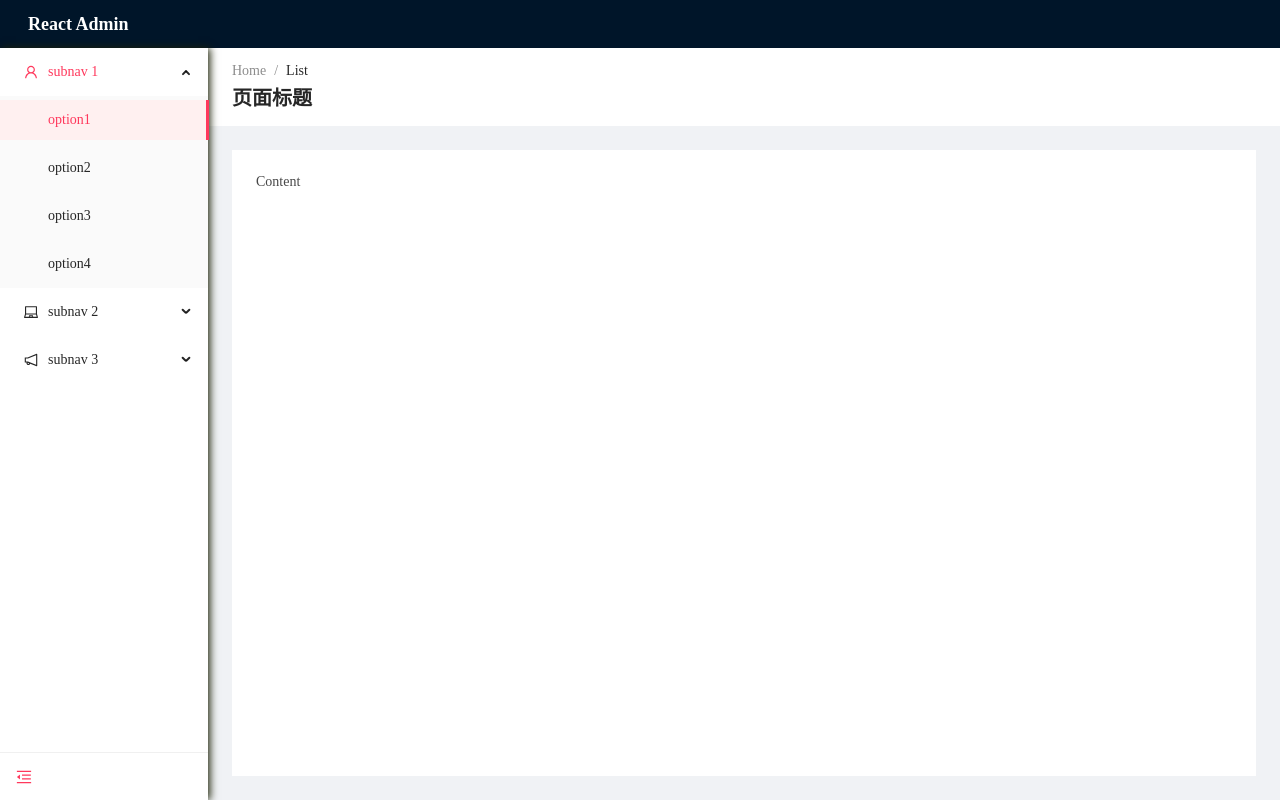
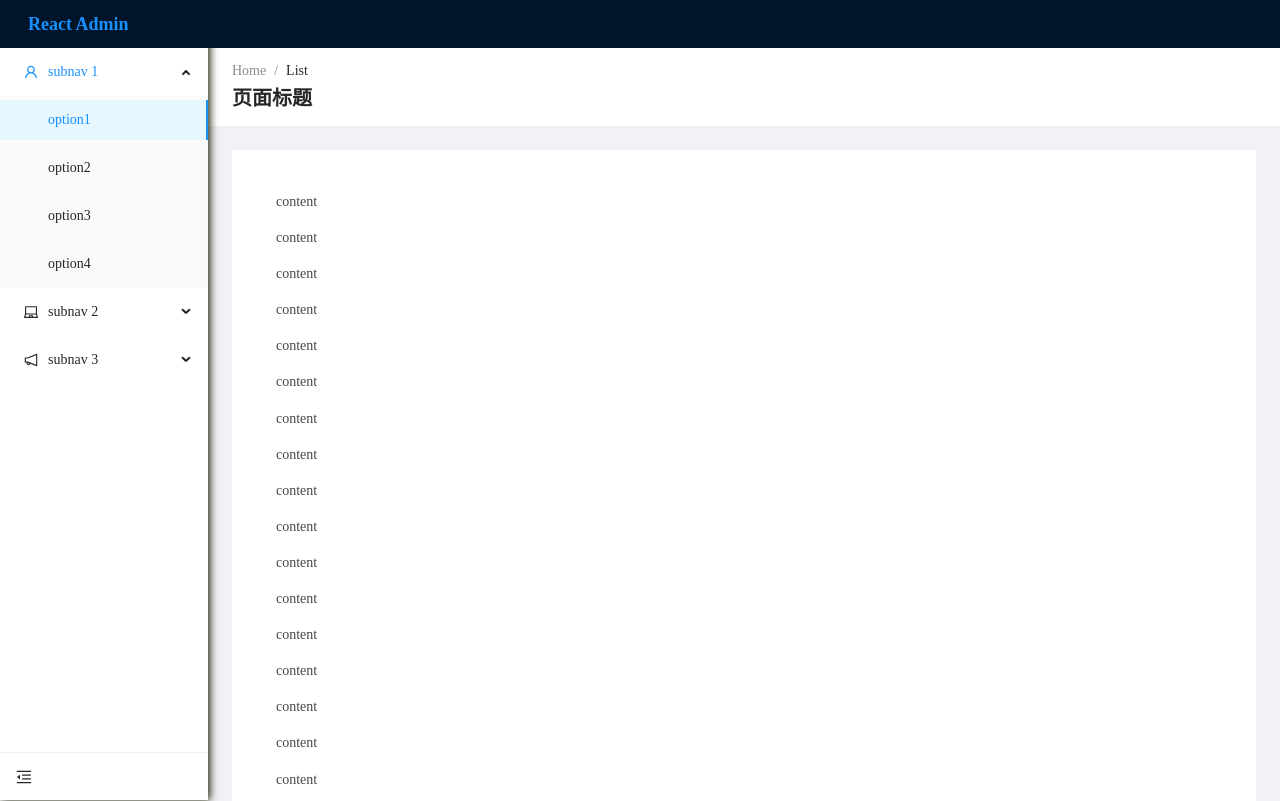
Before and after one commit to vangleer/react-admin, a React (Create React App) app: page /#/home in a window 1280 px wide. Shown: the top 801 px of the page. Built offline with nearby package versions, Linux system fonts and the light colour scheme.

Commit message:
chore: layout

```diff
--- a/src/components/layout/index.less
+++ b/src/components/layout/index.less
@@ -1,9 +1,12 @@
 .ra-layout {
-  --ra-sider-fold-width: 48px;
   height: 100%;
   .ra-layout-header {
+    z-index: 101;
+    position: fixed;
+    top: 0;
     display: flex;
     align-items: center;
+    width: 100%;
     height: 48px;
     padding: 0 16px;
     .ra-header-logo {
@@ -17,8 +20,24 @@
       }
     }
   }
-  .ant-layout-sider {
+  .ra-layout-sider {
+    position: fixed;
+    top: 0;
+    left: 0;
+    z-index: 100;
+    height: 100%;
+    overflow: auto;
+    overflow-x: hidden;
     box-shadow: 2px 0 8px 0 rgb(29 35 41 / 5%);
+    .ant-layout-sider-trigger {
+      border-top: 1px solid rgba(0,0,0,.06);
+      text-align: left;
+    }
+  }
+  .ra-layout-sider-ghost {
+    width: 208px;
+    overflow: hidden;
+    transition: background-color 0.3s ease 0s, width 0.3s ease 0s, width 0.3s cubic-bezier(0.645, 0.045, 0.355, 1) 0s;
   }
   .ra-layout-breadcrumb {
     background-color: #fff;
@@ -57,12 +76,5 @@
       }
     }
   }
-  .ant-layout-sider-trigger {
-    border-top: 1px solid rgba(0,0,0,.06);
-    text-align: left;
-    .ant-btn-link {
-      width: var(--ra-sider-fold-width);
-      height: var(--ra-sider-fold-width);
-    }
-  }
+
 }
--- a/src/components/layout/index.tsx
+++ b/src/components/layout/index.tsx
@@ -3,7 +3,6 @@ import { Breadcrumb, Layout, Menu, Button } from 'antd';
 import React, { useState } from 'react';
 import './index.less'
 const { Header, Content, Sider } = Layout;
-
 const items2 = [UserOutlined, LaptopOutlined, NotificationOutlined].map((icon, index) => {
   const key = String(index + 1);
   return {
@@ -23,14 +22,18 @@ const items2 = [UserOutlined, LaptopOutlined, NotificationOutlined].map((icon, i
 const AppLayout = () => {
   const [collapsed, setCollapsed] = useState(false);
   return (
-    <div className='ra-layout ra-layout-mix'>
+    <div className='ra-layout'>
       <Layout style={{ minHeight: '100vh' }}>
+        <Header style={{ height: 48, lineHeight: 48, background: 'transparent' }}>
+        </Header>
         <Header className="ra-layout-header">
           <a className='ra-header-logo' href="/">
             <h1>React Admin</h1>
           </a>
+
         </Header>
         <Layout>
+          <div style={{ width: collapsed ? 48 : 208 }} className='ra-layout-sider-ghost'></div>
           <Sider
             collapsible
             collapsed={collapsed}
@@ -39,7 +42,7 @@ const AppLayout = () => {
             theme="light"
             width={208}
             className="ra-layout-sider"
-            trigger={<Button type="link" icon={collapsed ? <MenuUnfoldOutlined /> : <MenuFoldOutlined />} />}
+            trigger={<Button style={{ width: 48, height: 48 }} type={collapsed ? 'link' : 'text'} icon={collapsed ? <MenuUnfoldOutlined /> : <MenuFoldOutlined />} />}
           >
             <Menu
               mode="inline"
@@ -48,6 +51,7 @@ const AppLayout = () => {
               style={{
                 height: '100%',
                 borderRight: 0,
+                paddingTop: 48
               }}
               items={items2}
             />
@@ -67,7 +71,12 @@ const AppLayout = () => {
             </div>
 
             <Content className="ra-layout-content">
-              Content
+              {
+                new Array(100).fill('content').map(v =>
+                  <div style={{ margin: '20px' }}>
+                    {v}
+                  </div>)
+              }
             </Content>
           </Layout>
         </Layout>
--- a/src/index.tsx
+++ b/src/index.tsx
@@ -9,11 +9,11 @@ import { HashRouter } from 'react-router-dom'
 import App from './App'
 
 // 配置主题颜色
-ConfigProvider.config({
-  theme: {
-    primaryColor: '#ff385c'
-  }
-})
+// ConfigProvider.config({
+//   theme: {
+//     primaryColor: '#ff385c'
+//   }
+// })
 
 const root = ReactDOM.createRoot(document.getElementById('root'))
 root.render(
```
Also changed, not shown: src/config/index.ts (+9 -1 lines).
